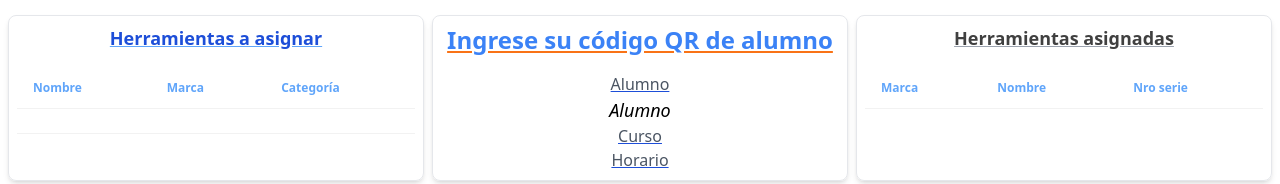
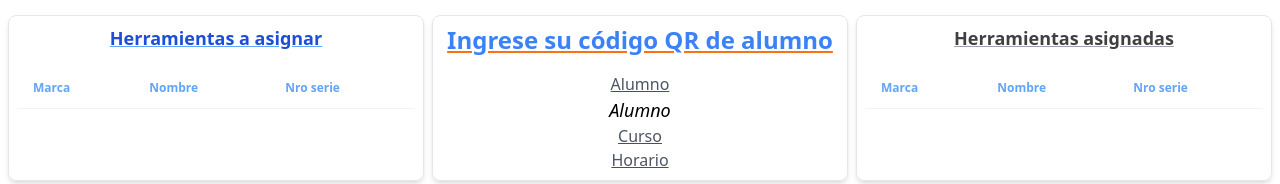
Before and after one commit to sebastianFeltes/app-herramientas, a React (Vite) app: page /lector-qr in a window 1280 px wide. Shown: the part 257-441 px from the top of the page. Built offline with nearby package versions, Linux system fonts and the light colour scheme.

Commit message:
validacion de usuario distinto y fix de cierro de ciclo

```diff
--- a/src/pages/lector-qr.jsx
+++ b/src/pages/lector-qr.jsx
@@ -1,13 +1,19 @@
 import { useRef, useState } from "react";
 import Navbar from "../components/Navbar";
 import StyledInput from "../components/StyledInput";
-import { getHerramientasUso } from "../services/lector-qr.services";
+import {
+  getHerramienta,
+  getHerramientasUso,
+  postHerramientasAAsignar,
+  returnHerramienta,
+} from "../services/lector-qr.services";
 
 function LectorQr() {
   const code = useRef();
   const [herramientasAsignadas, setHerramientasAsignadas] = useState([]);
   const [paso, setPaso] = useState(1);
   const [herramientasAAsignar, setHerramientasAAsignar] = useState([]);
+  const [alumno, setAlumno] = useState(null);
   async function LecturaQr() {
     let codigo = code.current.value;
     let cadena = codigo.split("");
@@ -15,36 +21,75 @@ function LectorQr() {
     if (cadena[cadena.length - 1] == "." && paso == 1) {
       cadena.pop();
       let idAlumno = parseInt(cadena.join(""));
+      setAlumno(idAlumno);
       const res = await getHerramientasUso(idAlumno);
-      console.log(res);
       setHerramientasAsignadas(res);
       setPaso(2);
     }
+
     //Se fija si el ultimo elemento del array es "_" y si es trae los datos
     if (cadena[cadena.length - 1] == "_" && paso == 2) {
       cadena.pop();
       let idHerramienta = parseInt(cadena.join(""));
-      console.log(idHerramienta);
       //Si la herramienta está, entonces la devuelve
       if (
         herramientasAsignadas.some(
           (herramienta) => idHerramienta == herramienta.id_herramienta
         )
       ) {
-        console.log("está");
         let nuevasHerramientasAsignadas = herramientasAsignadas.filter(
           (herramienta) => idHerramienta != herramienta.id_herramienta
         );
-        setHerramientasAsignadas(nuevasHerramientasAsignadas)
+        let response = await returnHerramienta({
+          id_alumno: alumno,
+          id_herramienta: idHerramienta,
+        });
+        console.log(response);
+
+        return setHerramientasAsignadas(nuevasHerramientasAsignadas);
       } else {
-        console.log();
+        let isAssigned = herramientasAAsignar.some(
+          (herramienta) => idHerramienta == herramienta.id_herramienta
+        );
+        if (isAssigned) {
+          return console.log("ya está asignada");
+        }
+        const response = await getHerramienta(idHerramienta);
+        //Valida si response recibe herramientas
+        if (response.length > 0) {
+          return setHerramientasAAsignar([
+            ...herramientasAAsignar,
+            response[0],
+          ]);
+        } else {
+          return console.log("No se encontró la herramienta");
+        }
+      }
+    }
+    //Cierre del ciclo
+    if (cadena[cadena.length - 1] == "." && paso == 2) {
+      let alumnoActual = parseInt(cadena.join(""));
+      console.log(alumno);
+      console.log(alumnoActual);
 
+      if (alumnoActual != alumno) {
+        console.log("alumno distinto");
+      } else {
+        let response = await postHerramientasAAsignar({
+          id_alumno: alumno,
+          herramientas: herramientasAAsignar,
+        });
+        setPaso(1);
+        setHerramientasAsignadas([]);
+        setHerramientasAAsignar([]);
+        setAlumno(null);
+        console.log(herramientasAsignadas);
+        console.log(herramientasAAsignar);
       }
     }
 
     // code.current.value = ""
   }
-  console.log(herramientasAsignadas);
 
   return (
     /* body */
@@ -115,17 +160,21 @@ function LectorQr() {
             <table className="table">
               <thead className="text-blue-400">
                 <tr>
-                  <th>Nombre</th>
-                  <th>Marca</th>
-                  <th>Categoría</th>
+                  <td>Marca</td>
+                  <td>Nombre</td>
+                  <td>Nro serie</td>
                 </tr>
               </thead>
               <tbody className="text-black font-semibold">
-                <tr>
-                  <td></td>
-                  <td></td>
-                  <td></td>
-                </tr>
+                {herramientasAAsignar.length > 0
+                  ? herramientasAAsignar.map((herramienta, index) => (
+                      <tr key={index}>
+                        <td>{herramienta.marca}</td>
+                        <td>{herramienta.nombre}</td>
+                        <td>{herramienta.nro_serie}</td>
+                      </tr>
+                    ))
+                  : false}
               </tbody>
             </table>
           </div>
--- a/src/services/lector-qr.services.js
+++ b/src/services/lector-qr.services.js
@@ -1,4 +1,4 @@
-import { get } from "./utils.services";
+import { get, post } from "./utils.services";
 
 //Persona scanea su QR
 export async function getHerramientasUso(id_alumno) {
@@ -17,7 +17,7 @@ export async function getHerramientasUso(id_alumno) {
 //Persona scanea Herramienta
 export async function getHerramienta(id_herramienta) {
   const path = `/herramienta/${id_herramienta}`;
-  if(!id_herramienta){
+  if (!id_herramienta) {
     return "Codigo de herramienta invalido";
   }
   try {
@@ -28,3 +28,22 @@ export async function getHerramienta(id_herramienta) {
     return "Error del servidor";
   }
 }
+export async function returnHerramienta(data) {
+  const path = `/devolver-herramientas`;
+  if (!data) {
+    return "herramientas invalidas";
+  } else {
+    const response = await post(path, data);
+    return response;
+  }
+}
+
+export async function postHerramientasAAsignar(data){
+  const path = `/asignar-herramientas`;
+  if (!data) {
+    return "herramientas invalidas";
+  } else {
+    const response = await post(path, data);
+    return response;
+  }
+}
```
